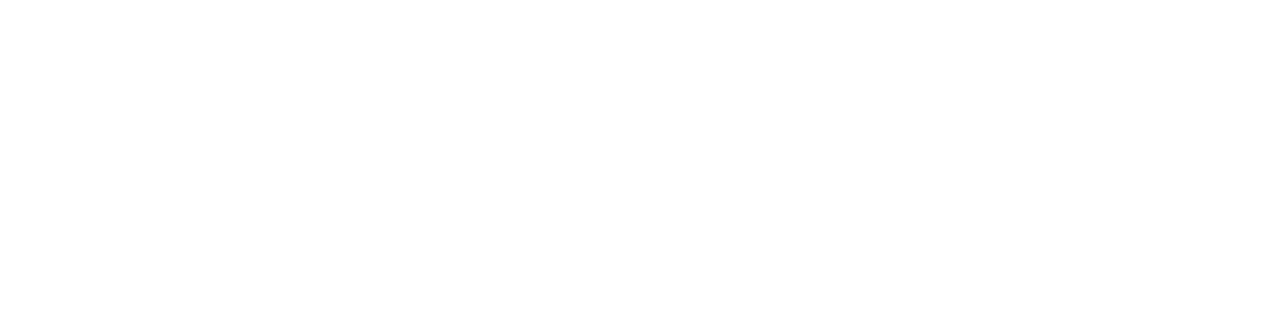
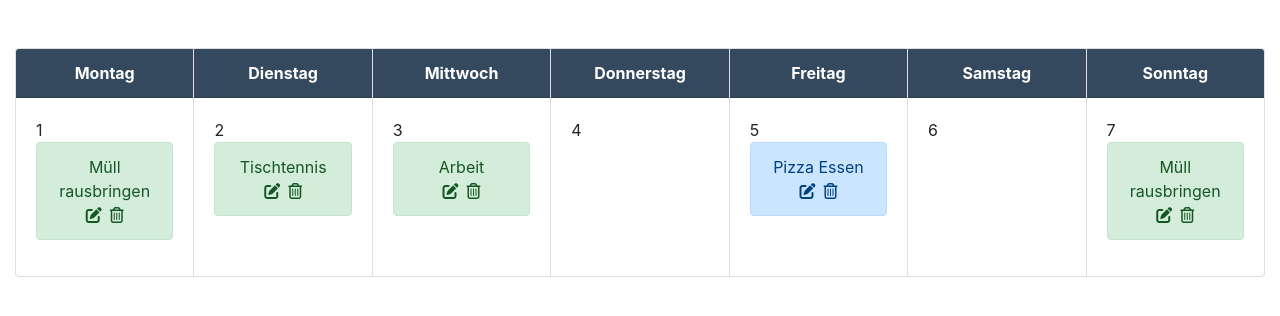
Before and after one commit to AndyWoerner/calender, a Vue app: page / in a window 1280 px wide. Shown: the top 316 px of the page. Built offline with nearby package versions, Linux system fonts and the light colour scheme.

Commit message:
feat: create basic layout

```diff
--- a/src/App.vue
+++ b/src/App.vue
@@ -1,12 +1,123 @@
 <template>
   <div id="app">
+    <div id="calender-week">
+      <div class="container-fluid mt-5">
+        <div class="row">
+          <div class="col-12">
+            <div class="card-group">
 
+              <!-- Tage -->
+              <div class="card">
+                <div class="card-header text-center bg-vue">
+                  <strong>Montag</strong>
+                </div>
+                <div class="card-body">
+                  <div>1</div>
+                  <div class="alert alert-success text-center">
+                    <div>Müll rausbringen</div>
+                    <div>
+                      <i class="fas fa-edit mr-2"></i>
+                      <i class="far fa-trash-alt"></i>
+                    </div>
+                  </div>
+                </div>
+              </div>
+              <div class="card">
+                <div class="card-header text-center bg-vue">
+                  <strong>Dienstag</strong>
+                </div>
+                <div class="card-body">
+                  <div>2</div>
+                  <div class="alert alert-success text-center">
+                    <div>Tischtennis</div>
+                    <div>
+                      <i class="fas fa-edit mr-2"></i>
+                      <i class="far fa-trash-alt"></i>
+                    </div>
+                  </div>
+                </div>
+              </div>
+              <div class="card">
+                <div class="card-header text-center bg-vue">
+                  <strong>Mittwoch</strong>
+                </div>
+                <div class="card-body">
+                  <div>3</div>
+                  <div class="alert alert-success text-center">
+                    <div>Arbeit</div>
+                    <div>
+                      <i class="fas fa-edit mr-2"></i>
+                      <i class="far fa-trash-alt"></i>
+                    </div>
+                  </div>
+                </div>
+              </div>
+              <div class="card">
+                <div class="card-header text-center bg-vue">
+                  <strong>Donnerstag</strong>
+                </div>
+                <div class="card-body">
+                  <div>4</div>
+                </div>
+              </div>
+              <div class="card">
+                <div class="card-header text-center bg-vue">
+                  <strong>Freitag</strong>
+                </div>
+                <div class="card-body">
+                  <div>5</div>
+                  <div class="alert alert-primary text-center">
+                    <div>Pizza Essen</div>
+                    <div>
+                      <i class="fas fa-edit mr-2"></i>
+                      <i class="far fa-trash-alt"></i>
+                    </div>
+                  </div>
+                </div>
+              </div>
+              <div class="card">
+                <div class="card-header text-center bg-vue">
+                  <strong>Samstag</strong>
+                </div>
+                <div class="card-body">
+                  <div>6</div>
+                </div>
+              </div>
+              <div class="card">
+                <div class="card-header text-center bg-vue">
+                  <strong>Sonntag</strong>
+                </div>
+                <div class="card-body">
+                  <div>7</div>
+                  <div class="alert alert-success text-center">
+                    <div>Müll rausbringen</div>
+                    <div>
+                      <i class="fas fa-edit mr-2"></i>
+                      <i class="far fa-trash-alt"></i>
+                    </div>
+                  </div>
+                </div>
+              </div>
+            </div>
+          </div>
+        </div>
+      </div>
+    </div>
+
+    <div id="calendar-entry"></div>
   </div>
 </template>
 
 <script>
+export default {
+  name: "App"
+};
+</script>
 
-export default {
-  name: 'App',
-}
-</script>
+<style scoped>
+  .bg-vue {
+    background-color: rgb(52, 73, 94);
+    color: white;
+  }
+
+</style>
```
